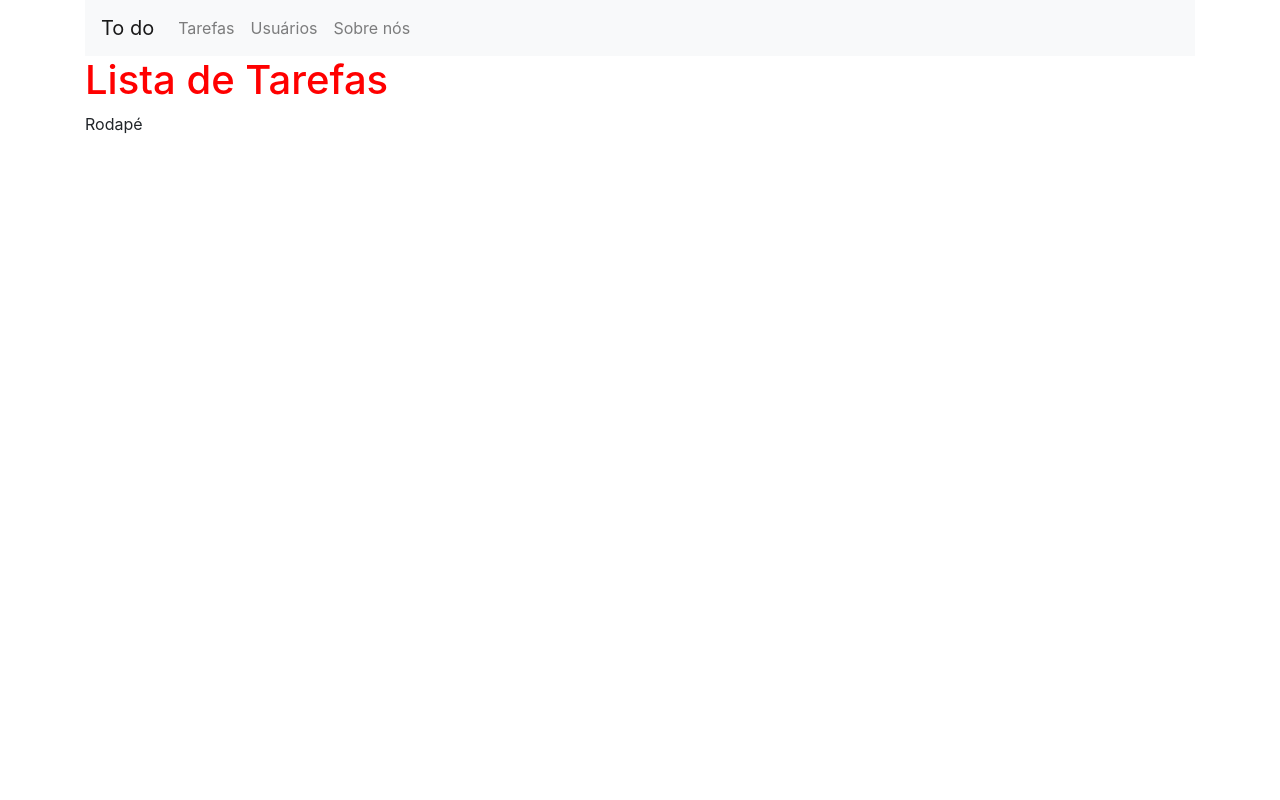
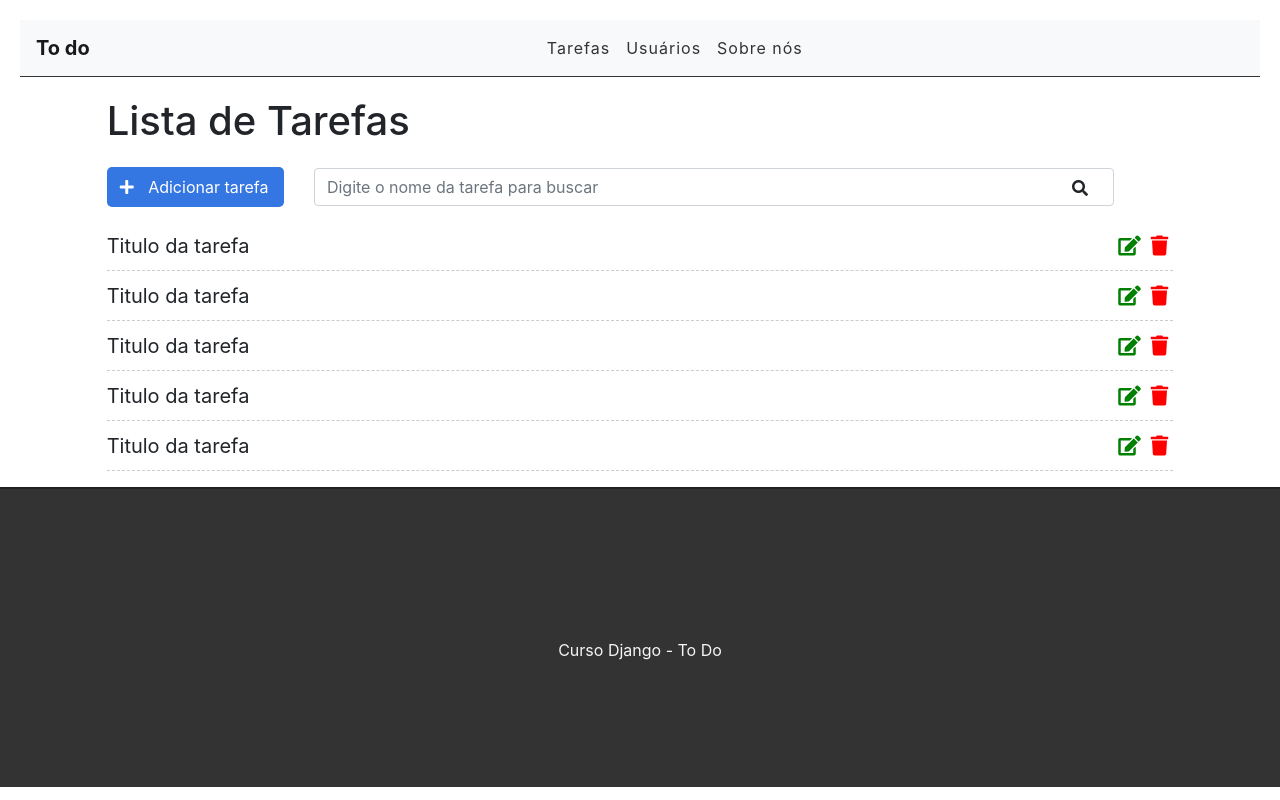
Before and after one commit to renanbabinski/Django-Course, a Django app: page / in a window 1280 px wide. Run offline with Django 3.2, Linux system fonts and the light colour scheme.

Commit message:
Layout da aplicação

```diff
--- a/todo/tasks/static/css/style.css
+++ b/todo/tasks/static/css/style.css
@@ -1,3 +1,104 @@
-h1 {
+.container-fluid {
+    padding: 0;
+}
+
+/* Navbar */
+
+.navbar {
+    border-bottom: 1px solid #333 ;
+    margin: 20px;
+}
+
+.navbar-nav {
+    margin: auto;
+}
+
+.navbar-brand {
+    font-weight: bold;
+}
+
+.navbar-light .navbar-nav a.nav-link {
+    color: #333;
+    letter-spacing: 1px;
+}
+
+/* Botão de adicionar */
+
+.add-div {
+    background-color: #3476e2;
+    cursor: pointer;
+    display: inline-block;
+    color: white;
+    padding: 8px;
+    border-radius: 5px;
+    margin-right: 25px;
+}
+
+.fas.fa-plus {
+    color: white;
+    margin-right: 10px;
+    margin-left: 5px;
+}
+
+/* Search */
+
+.fas.fa-search {
+    position: absolute;
+    top: 12px;
+    right: 26px;
+}
+
+.search-div {
+    padding: 0px;
+    margin-top: 15px;
+    margin-bottom: 15px;
+    display: inline-block;
+}
+
+/* Lista de tarefas */
+
+.list-div {
+    padding: 0;
+}
+
+.task-list {
+    padding-left: 0;
+}
+
+.task-item {
+    list-style: none;
+    font-size: 20px;
+    height: 50px;
+    padding-top: 10px;
+    border-bottom: 1px dashed #ccc;
+}
+
+.fas.fa-trash, .fas.fa-edit {
+    cursor: pointer;
+    margin: 5px;
+    font-size: 20px;
+    float: right;
+}
+
+.fas.fa-trash {
     color: red;
 }
+
+.fas.fa-edit {
+    color: green;
+}
+
+/* Rodapé */
+
+footer {
+    background-color:  #333;
+    height: 300px;
+    border-top:  2px solid #202020;
+}
+
+footer p {
+    color: #f5f5f5;
+    text-align: center;
+    top: 50%;
+    position: relative;
+}
--- a/todo/tasks/templates/base.html
+++ b/todo/tasks/templates/base.html
@@ -6,10 +6,11 @@
     <meta name="viewport" content="width=device-width, initial-scale=1.0">
     <title>{% block title %}{% endblock %}</title>
     <link rel="stylesheet" href="https://cdn.jsdelivr.net/npm/bootstrap@4.5.3/dist/css/bootstrap.min.css" integrity="sha384-TX8t27EcRE3e/ihU7zmQxVncDAy5uIKz4rEkgIXeMed4M0jlfIDPvg6uqKI2xXr2" crossorigin="anonymous">
+    <link rel="stylesheet" href="https://use.fontawesome.com/releases/v5.15.1/css/all.css" integrity="sha384-vp86vTRFVJgpjF9jiIGPEEqYqlDwgyBgEF109VFjmqGmIY/Y4HV4d3Gp2irVfcrp" crossorigin="anonymous">
     <link rel="stylesheet" href="{% static 'css/style.css' %}">
 </head>
 <body>
-    <div class="container">
+    <div class="container-fluid">
         <nav class="navbar navbar-expand-lg navbar-light bg-light">
             <a class="navbar-brand" href="#">To do</a>
             <button class="navbar-toggler" type="button" data-toggle="collapse" data-target="#navbarSupportedContent" aria-controls="navbarSupportedContent" aria-expanded="false" aria-label="Toggle navigation">
@@ -33,7 +34,7 @@
         {% block content %}
         {% endblock %}
         <footer>
-            Rodapé
+            <p>Curso Django - To Do</p>
         </footer>
     </div>
 
--- a/todo/tasks/templates/tasks/list.html
+++ b/todo/tasks/templates/tasks/list.html
@@ -3,5 +3,45 @@
 {% block title %}Lista de Tarefas{% endblock %}
 
 {% block content %}
-<h1>Lista de Tarefas</h1>
+<div class="offset-1 col-10 list-div">
+    <h1>Lista de Tarefas</h1>
+    <div class="col-2 add-div">
+        <i class="fas fa-plus"></i> Adicionar tarefa
+
+    </div>
+    <div class="col-9 search-div">
+        <input class="form-control" type="text" id="search" name="search" placeholder="Digite o nome da tarefa para buscar">
+        <i class="fas fa-search"></i>
+    </div>
+    <ul class="task-list">
+        <li class="task-item">
+            <span>Titulo da tarefa</span>
+            <span><i class="fas fa-trash"></i></span>
+            <span><i class="fas fa-edit"></i></span>
+        </li>
+        <li class="task-item">
+            <span>Titulo da tarefa</span>
+            <span><i class="fas fa-trash"></i></span>
+            <span><i class="fas fa-edit"></i></span>
+        </li>
+        <li class="task-item">
+            <span>Titulo da tarefa</span>
+            <span><i class="fas fa-trash"></i></span>
+            <span><i class="fas fa-edit"></i></span>
+        </li>
+        <li class="task-item">
+            <span>Titulo da tarefa</span>
+            <span><i class="fas fa-trash"></i></span>
+            <span><i class="fas fa-edit"></i></span>
+        </li>
+        <li class="task-item">
+            <span>Titulo da tarefa</span>
+            <span><i class="fas fa-trash"></i></span>
+            <span><i class="fas fa-edit"></i></span>
+        </li>
+
+
+    </ul>
+
+</div>
 {% endblock %}
```
